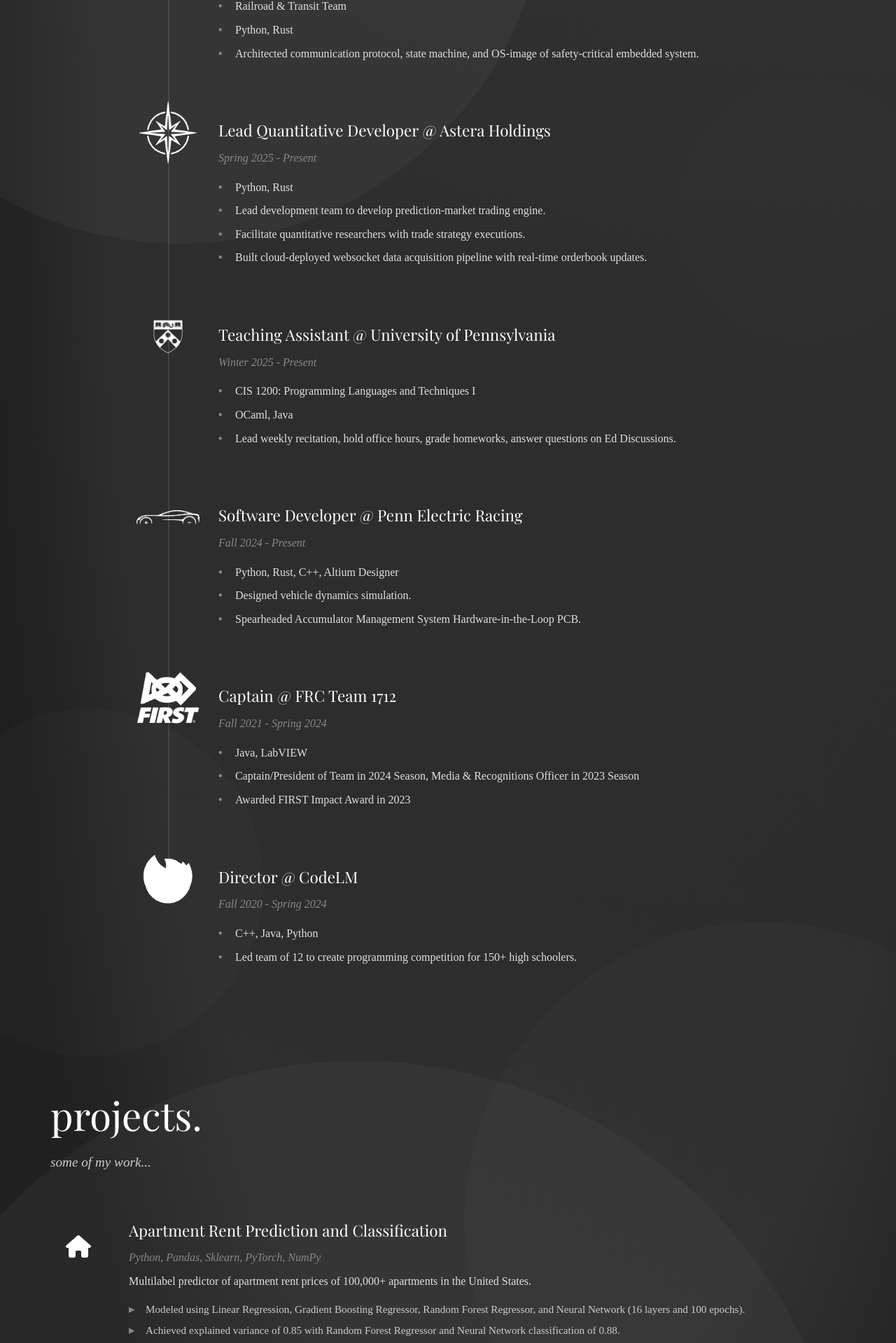
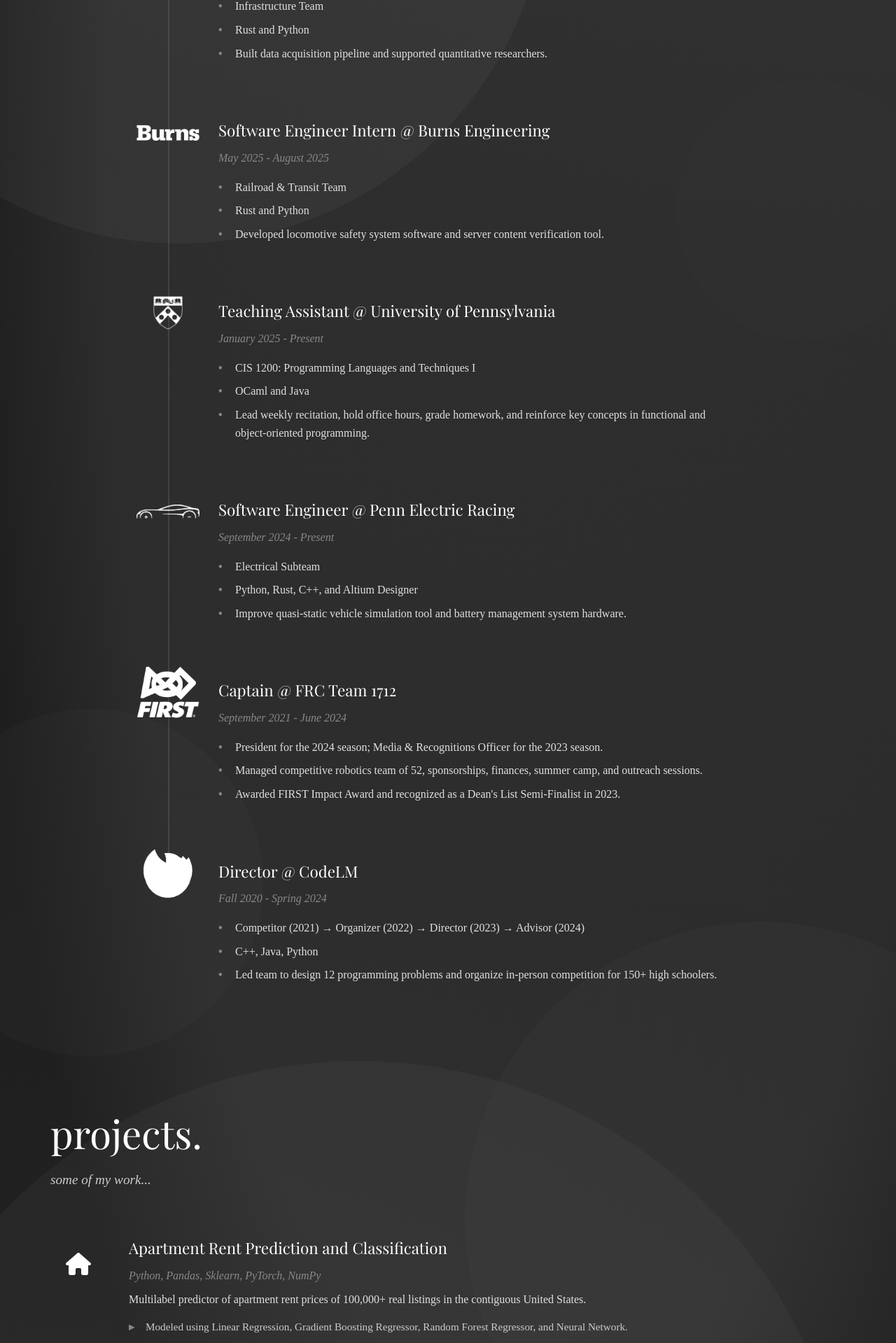
Before and after one commit to nathanaronson/nathan-aronson-website, a React (Vite) app: page / in a window 1280 px wide. Shown: the part 1619-3538 px from the top of the page at 70% size. Built offline with nearby package versions, Linux system fonts and the light colour scheme; a web font is replaced by a local one.

Commit message:
Updated image, dates, and descriptions.

```diff
--- a/index.html
+++ b/index.html
@@ -3,7 +3,7 @@
 <head>
     <meta charset="UTF-8">
     <meta name="viewport" content="width=device-width, initial-scale=1.0">
-    <meta name="description" content="Nathan Aronson - Software Engineer and Developer Portfolio">
+    <meta name="description" content="Personal Website of Nathan Aronson">
     <meta name="author" content="Nathan Aronson">
     <title>Nathan Aronson</title>
 
--- a/package.json
+++ b/package.json
@@ -1,7 +1,7 @@
 {
   "name": "nathan-aronson-website",
   "version": "1.0.0",
-  "description": "Personal website of Nathan Aronson",
+  "description": "Personal Website of Nathan Aronson",
   "main": "index.js",
   "scripts": {
     "dev": "vite",
--- a/src/components/About.tsx
+++ b/src/components/About.tsx
@@ -40,7 +40,7 @@
             I have a <strong>strong algorithmic background</strong> and chase <strong>hard problems</strong>. In college, I push myself <span className="underline">as deeply as possible</span> into almost every corner of computer science.
           </p>
           <p>
-            I manage a development team and lead multiple projects, and I have a strong understanding of the entire software development lifecycle. Currently, my interests lie in low-latency programming, distributed systems, and machine learning.
+            I've managed 2 development teams and led multiple projects, and I have a strong understanding of the entire software development lifecycle. Currently, my interests lie in quantitative finance, machine learning, and low-latency programming.
           </p>
         </div>
       </div>
--- a/src/components/Experiences.tsx
+++ b/src/components/Experiences.tsx
@@ -21,63 +21,62 @@
   const experiencesData: Experience[] = [
     {
       id: 1,
+      title: 'Quantitative Engineer @ Astera Holdings',
+      date: 'June 2025 - August 2025',
+      image: asteraImage,
+      alt: 'Astera Holdings',
+      items: [
+        'Infrastructure Team',
+        'Rust and Python',
+        'Built data acquisition pipeline and supported quantitative researchers.'
+      ]
+    },
+    {
+      id: 2,
       title: 'Software Engineer Intern @ Burns Engineering',
-      date: 'Summer 2025',
+      date: 'May 2025 - August 2025',
       image: burnsImage,
       alt: 'Burns Engineering',
       items: [
         'Railroad & Transit Team',
-        'Python, Rust',
-        'Architected communication protocol, state machine, and OS-image of safety-critical embedded system.'
-      ]
-    },
-    {
-      id: 2,
-      title: 'Lead Quantitative Developer @ Astera Holdings',
-      date: 'Spring 2025 - Present',
-      image: asteraImage,
-      alt: 'Astera Holdings',
-      items: [
-        'Python, Rust',
-        'Lead development team to develop prediction-market trading engine.',
-        'Facilitate quantitative researchers with trade strategy executions.',
-        'Built cloud-deployed websocket data acquisition pipeline with real-time orderbook updates.',
+        'Rust and Python',
+        'Developed locomotive safety system software and server content verification tool.'
       ]
     },
     {
       id: 3,
       title: 'Teaching Assistant @ University of Pennsylvania',
-      date: 'Winter 2025 - Present',
+      date: 'January 2025 - Present',
       image: pennImage,
       alt: 'University of Pennsylvania',
       items: [
         'CIS 1200: Programming Languages and Techniques I',
-        'OCaml, Java',
-        'Lead weekly recitation, hold office hours, grade homeworks, answer questions on Ed Discussions.'
+        'OCaml and Java',
+        'Lead weekly recitation, hold office hours, grade homework, and reinforce key concepts in functional and object-oriented programming.'
       ]
     },
     {
       id: 4,
-      title: 'Software Developer @ Penn Electric Racing',
-      date: 'Fall 2024 - Present',
+      title: 'Software Engineer @ Penn Electric Racing',
+      date: 'September 2024 - Present',
       image: perImage,
       alt: 'Penn Electric Racing',
       items: [
-        'Python, Rust, C++, Altium Designer',
-        'Designed vehicle dynamics simulation.',
-        'Spearheaded Accumulator Management System Hardware-in-the-Loop PCB.',
+        'Electrical Subteam',
+        'Python, Rust, C++, and Altium Designer',
+        'Improve quasi-static vehicle simulation tool and battery management system hardware.'
       ]
     },
     {
       id: 5,
       title: 'Captain @ FRC Team 1712',
-      date: 'Fall 2021 - Spring 2024',
+      date: 'September 2021 - June 2024',
       image: firstImage,
       alt: 'FRC Team 1712',
       items: [
-        'Java, LabVIEW',
-        'Captain/President of Team in 2024 Season, Media & Recognitions Officer in 2023 Season',
-        'Awarded FIRST Impact Award in 2023'
+        'President for the 2024 season; Media & Recognitions Officer for the 2023 season.',
+        'Managed competitive robotics team of 52, sponsorships, finances, summer camp, and outreach sessions.',
+        'Awarded FIRST Impact Award and recognized as a Dean\'s List Semi-Finalist in 2023.'
       ]
     },
     {
@@ -87,8 +86,9 @@
       image: codelmImage,
       alt: 'CodeLM',
       items: [
+        'Competitor (2021) → Organizer (2022) → Director (2023) → Advisor (2024)',
         'C++, Java, Python',
-        'Led team of 12 to create programming competition for 150+ high schoolers.'
+        'Led team to design 12 programming problems and organize in-person competition for 150+ high schoolers.'
       ]
     }
   ]
--- a/src/components/Footer.tsx
+++ b/src/components/Footer.tsx
@@ -18,10 +18,6 @@
       href: 'mailto:narons@seas.upenn.edu',
       label: 'Email'
     },
-    {
-      href: 'https://www.seas.upenn.edu/~narons/assets/files/Resume',
-      label: 'Resume'
-    }
   ]
 
   return (
--- a/src/components/Projects.tsx
+++ b/src/components/Projects.tsx
@@ -21,11 +21,11 @@
       title: 'Apartment Rent Prediction and Classification',
       role: 'Data Scientist & ML Engineer',
       tech: 'Python, Pandas, Sklearn, PyTorch, NumPy',
-      description: 'Multilabel predictor of apartment rent prices of 100,000+ apartments in the United States.',
+      description: 'Multilabel predictor of apartment rent prices of 100,000+ real listings in the contiguous United States.',
       icon: 'fas fa-home',
       items: [
-        'Modeled using Linear Regression, Gradient Boosting Regressor, Random Forest Regressor, and Neural Network (16 layers and 100 epochs).',
-        'Achieved explained variance of 0.85 with Random Forest Regressor and Neural Network classification of 0.88.'
+        'Modeled using Linear Regression, Gradient Boosting Regressor, Random Forest Regressor, and Neural Network.',
+        '0.85 explained variance on regression tasks using a Random Forest Regressor and 0.87 F1 score on classification tasks using a Neural Network.'
       ]
     },
     {
@@ -57,7 +57,7 @@
       title: 'Thermahax',
       role: 'Hardware Engineer & Embedded Systems Developer',
       tech: 'Arduino, C++',
-      description: 'Temperature control system using DHT11 sensor to control relays and Peltier junctions for heating/cooling to manipulate nearby thermometer readings.',
+      description: 'Temperature control system to manipulate nearby thermometer readings.',
       icon: 'fas fa-thermometer-half',
       items: [
         'Designed dual NMOS/PMOS H-bridge configuration to control Peltier junctions for precise heating and cooling.',
@@ -69,11 +69,11 @@
       title: 'Discord Bots',
       role: 'Software Developer',
       tech: 'Python, Discord.py',
-      description: 'Interactive Discord bots featuring Hangman and Blackjack games with real-time multiplayer functionality.',
+      description: 'Interactive Discord chatbots with multiplayer support.',
       icon: 'fas fa-robot',
       items: [
-        'Developed Hangman bot with word categories, scoring system, and interactive game state management.',
-        'Created Blackjack bot with deck management, betting system, and multiplayer support using Discord.py library.'
+        'Developed Hangman bot with word categories, scoring system, and interactive visual states.',
+        'Created Blackjack bot with deck management, betting system, and performance analytics.'
       ]
     }
   ]
```
Also changed, not shown: site.webmanifest, 2 other files (tests, documents, lock files or other folders).
